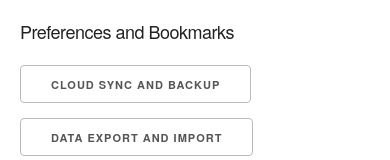
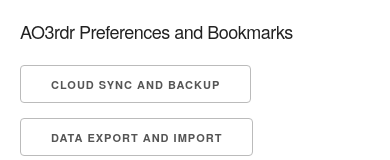
Before and after one commit to darthkrallt/AO3rdr, a website: page data/settings/index.html in a window 390 px wide. Shown: the top 160 px of the page. Drawn offline with Linux system fonts and the light colour scheme.

Commit message:
Make settings page clearly for AO3rdr
Title may not be visible on:

  * Mobile
  * Desktop with many tabs

```diff
--- a/data/settings/index.html
+++ b/data/settings/index.html
@@ -44,7 +44,7 @@
   <div class="container">
     <div class="row">
       <div class="twelve columns" style="margin-top: 5%">
-        <h5>Preferences and Bookmarks</h5>
+        <h5>AO3rdr Preferences and Bookmarks</h5>
       </div>
 
     </div>
```
